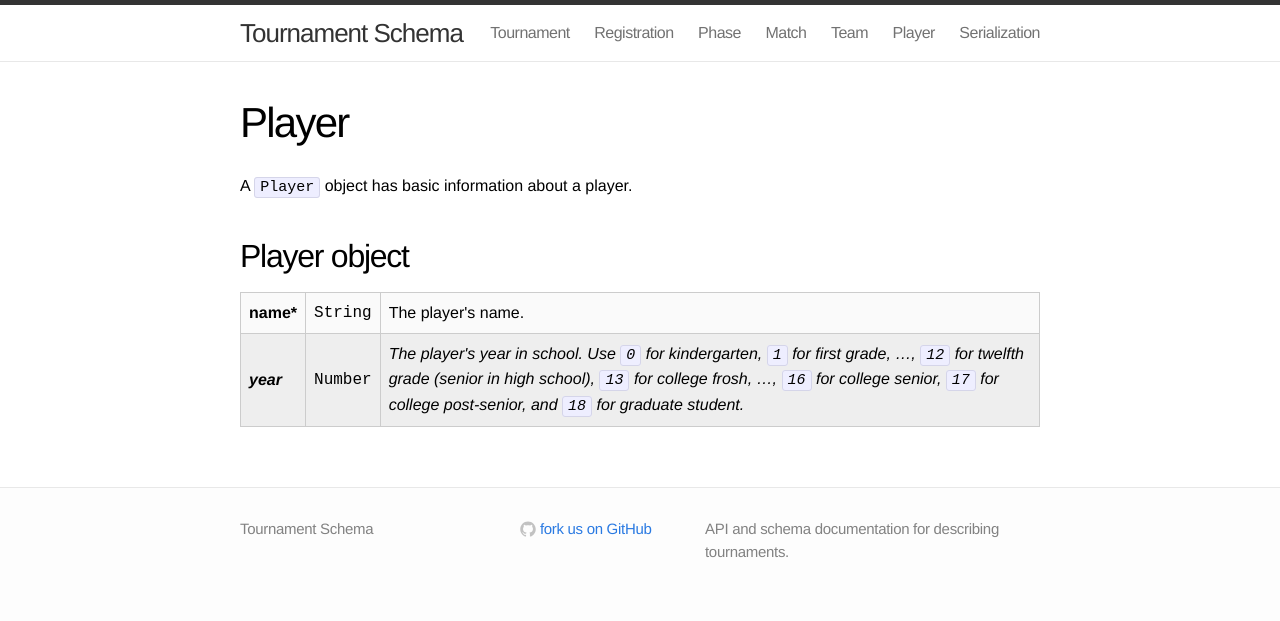
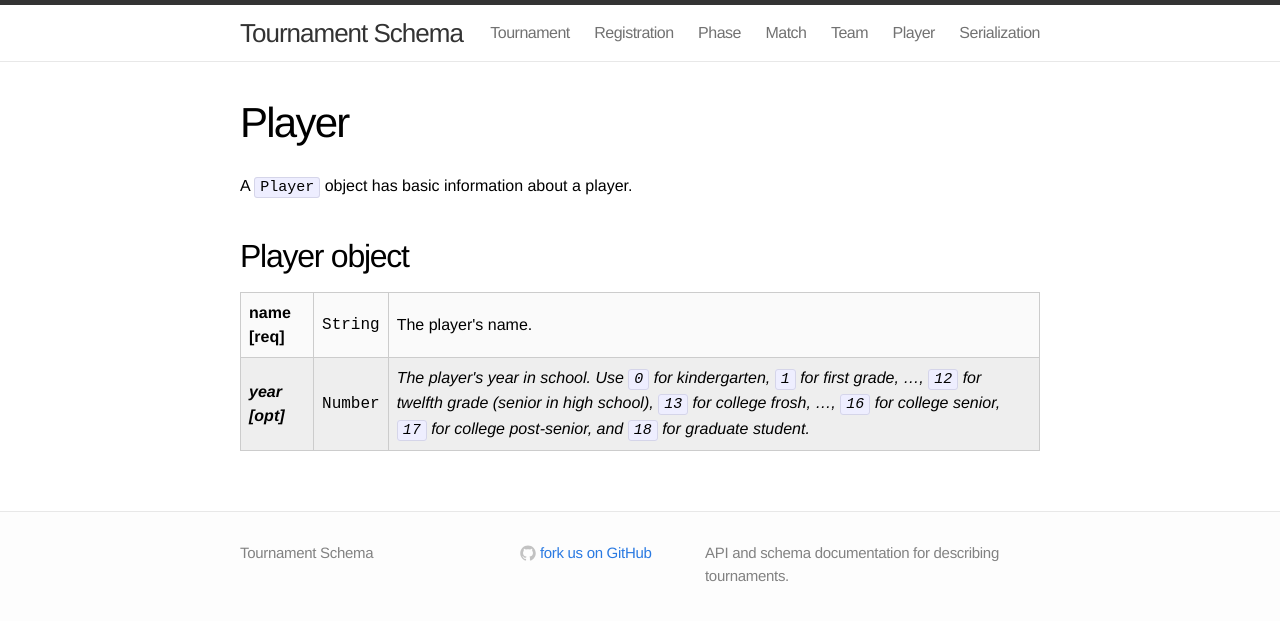
Before and after one commit to quizbowl/schema, a Jekyll site: the page built from player.md, in a window 1280 px wide. Shown: the top 621 px of the page. Built offline with Jekyll 4.4.1, drawn with Linux system fonts in a browser that asks for light colours.

Commit message:
make it clearer what elements are and are not required, based on user feedback

```diff
--- a/css/main.css
+++ b/css/main.css
@@ -448,5 +448,8 @@ table.fields tr.required.annotation td:before {
   content: "*"
 }
 table.fields tr.required th:after {
-  content: "*"
+  content: " [req]"
 }
+table.fields tr.optional th:after {
+  content: " [opt]"
+}
```
